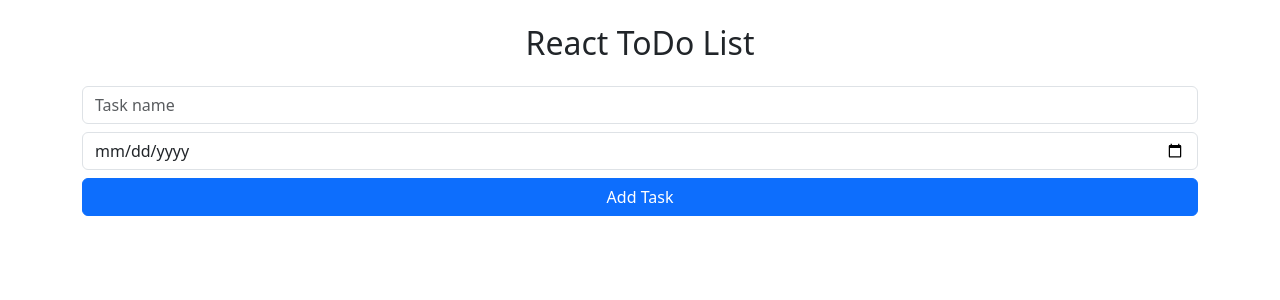
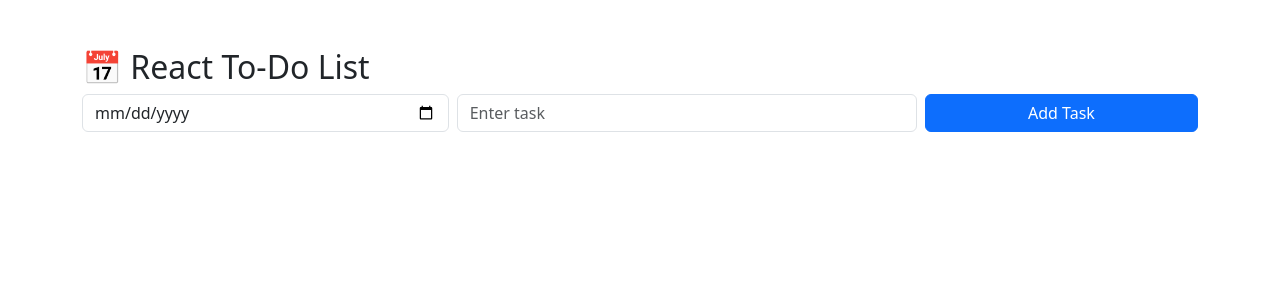
Before and after one commit to soorajselvan2000/todo_react, a React (Create React App) app: page / in a window 1280 px wide. Shown: the top 300 px of the page. Built offline with nearby package versions, Linux system fonts and the light colour scheme.

Commit message:
Update: Connected Create Task to Django API

```diff
--- a/src/App.js
+++ b/src/App.js
@@ -1,41 +1,55 @@
 import React, { useState } from 'react';
-import TaskForm from './components/TaskForm';
-import TaskList from './components/TaskList';
+import axios from 'axios';
 
-const App = () => {
+function App() {
+  const [taskText, setTaskText] = useState('');
+  const [taskDate, setTaskDate] = useState('');
   const [tasks, setTasks] = useState([]);
 
-  const handleAddTask = (newTask) => {
-    setTasks([...tasks, { ...newTask, completed: false }]);
-  };
+  const handleAddTask = async () => {
+    if (!taskText || !taskDate) return alert('Both fields required!');
 
-  const handleComplete = (index) => {
-    const updated = [...tasks];
-    updated[index].completed = !updated[index].completed;
-    setTasks(updated);
-  };
+    try {
+      const res = await axios.post('http://localhost:8000/api/create-task/', {
+        text: taskText,
+        date: taskDate,
+        completed: false
+      });
 
-  const handleDelete = (index) => {
-    const updated = tasks.filter((_, i) => i !== index);
-    setTasks(updated);
-  };
-
-  const handleEdit = (index) => {
-    const newText = prompt("Edit task", tasks[index].text);
-    if (newText) {
-      const updated = [...tasks];
-      updated[index].text = newText;
-      setTasks(updated);
+      setTasks(prev => [...prev, res.data]);
+      setTaskText('');
+    } catch (error) {
+      console.error('Error creating task:', error);
     }
   };
 
   return (
-    <div className="container mt-4">
-      <h2 className="text-center mb-4">React ToDo List</h2>
-      <TaskForm onAddTask={handleAddTask} />
-      <TaskList tasks={tasks} onComplete={handleComplete} onDelete={handleDelete} onEdit={handleEdit} />
+    <div className="container mt-5">
+      <h2>📅 React To-Do List</h2>
+      <div className="row g-2 mb-3">
+        <div className="col-sm-4">
+          <input type="date" className="form-control" value={taskDate} onChange={e => setTaskDate(e.target.value)} />
+        </div>
+        <div className="col-sm-5">
+          <input type="text" className="form-control" placeholder="Enter task" value={taskText} onChange={e => setTaskText(e.target.value)} />
+        </div>
+        <div className="col-sm-3">
+          <button className="btn btn-primary w-100" onClick={handleAddTask}>Add Task</button>
+        </div>
+      </div>
+
+      <ul className="list-group">
+        {tasks.map((task, i) => (
+          <li key={i} className="list-group-item d-flex justify-content-between">
+            <span>
+              <strong>{task.text}</strong><br />
+              <small className="text-muted">{task.date}</small>
+            </span>
+          </li>
+        ))}
+      </ul>
     </div>
   );
-};
+}
 
 export default App;
```
